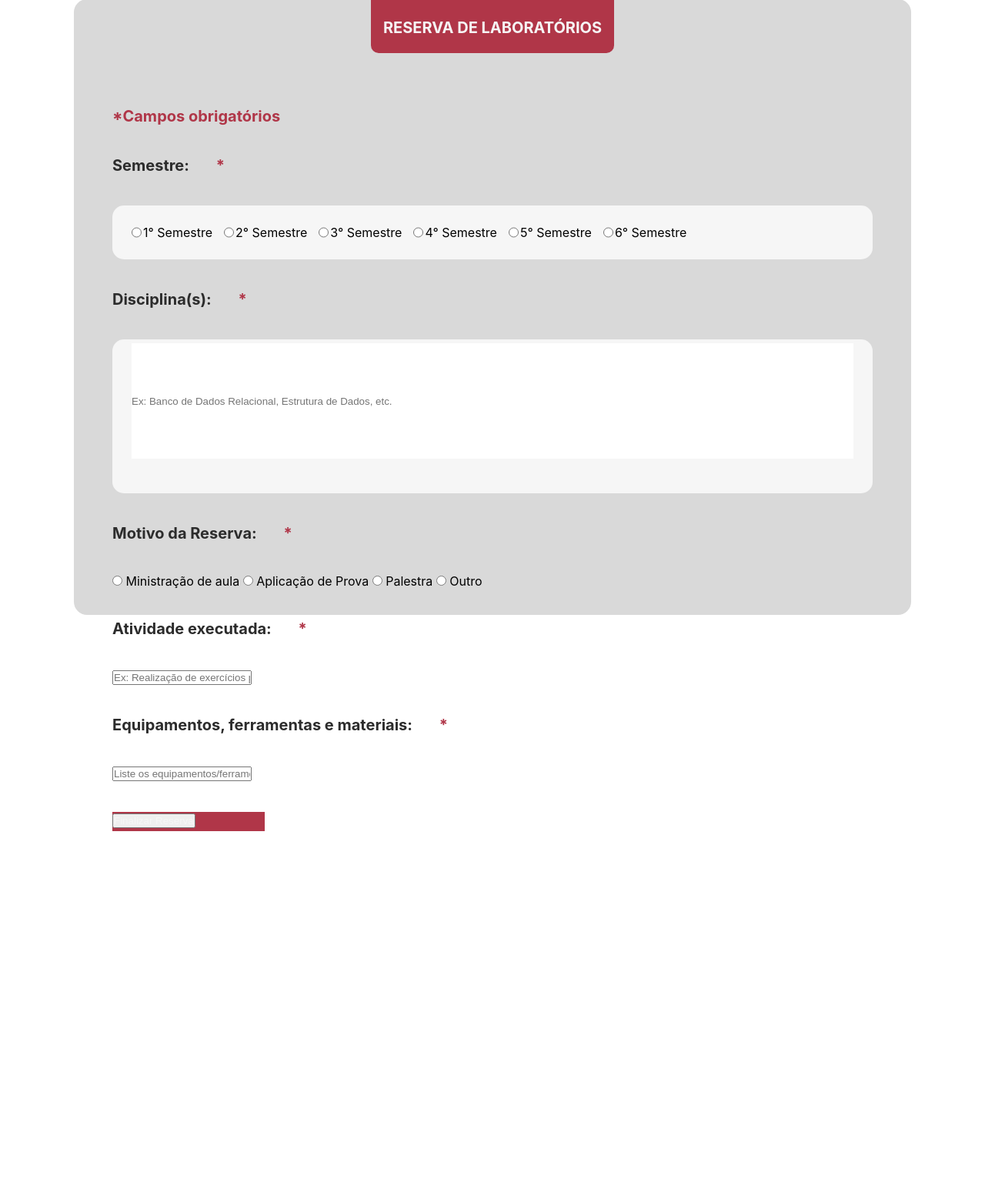
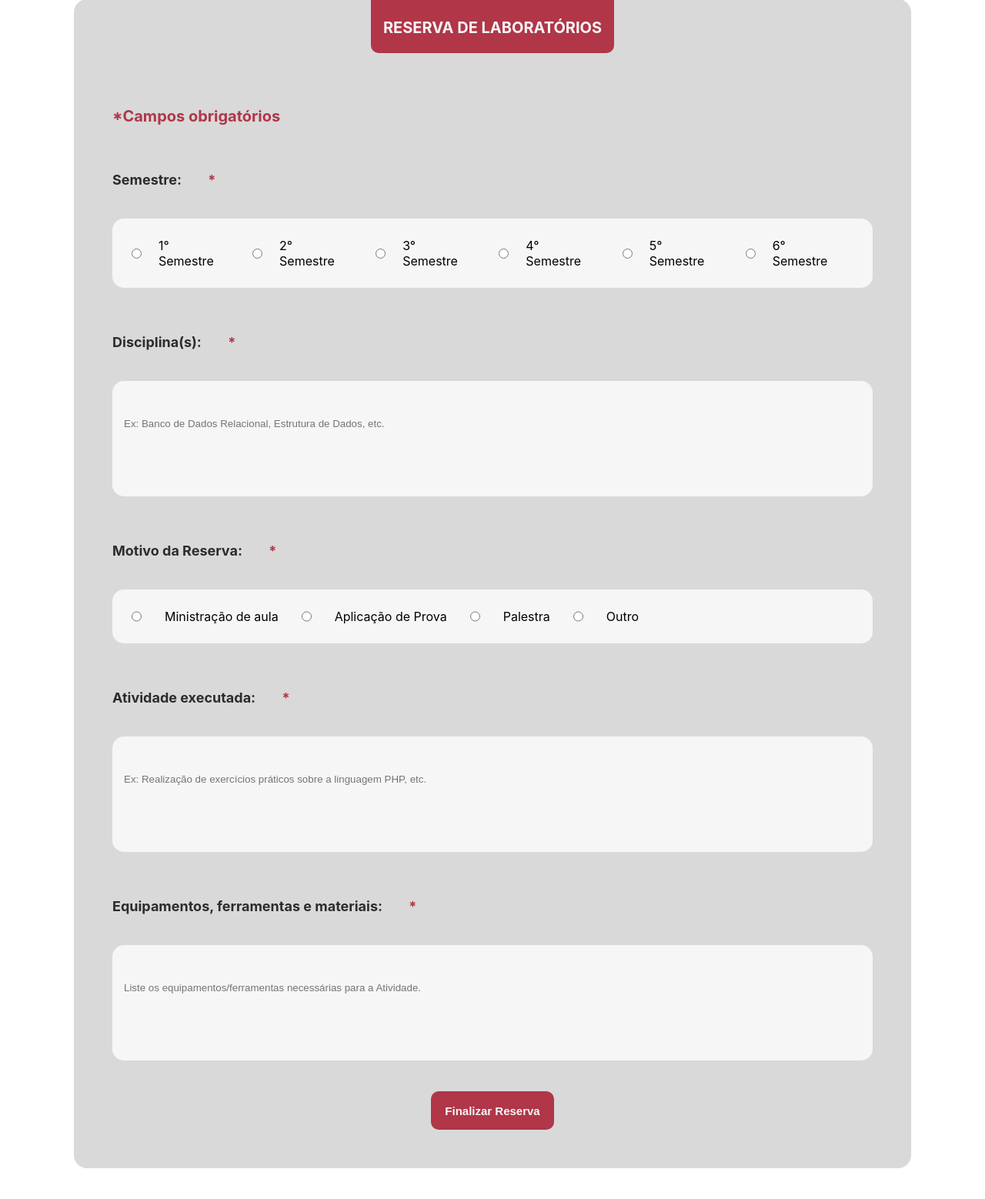
Before and after one commit to DSM2SEM2024/theHive, a PHP site: page / in a window 1280 px wide. Shown: the part 141-1699 px from the top of the page at 77% size. Before the commit the page ends 1221 px from the top, so only its background shows below. Run offline with PHP 8.4, Linux system fonts and the light colour scheme; some libraries are stand-ins or nearby versions.

Commit message:
falta pouquíssimo - Formulário

```diff
--- a/Formulario/index.html
+++ b/Formulario/index.html
@@ -39,12 +39,14 @@
                 <h2>*Campos obrigatórios</h2>
             </section>
 
-            <section class="section-geral" for="semestre">
+
+            <form action="" id="formulario" method="">
+
+                <section class="section-geral">
                     <h2>Semestre: <span>*</span></h2>
                 </section>
-            <form class="radio-form1">
-                <div class="radio-group1">
 
+                <fieldset class="radio-group1">
                     <input class="radio" type="radio" id="optionSemestre1" name="semestre">
                     <label for="optionSemestre1">1° Semestre</label>
 
@@ -62,22 +64,21 @@
 
                     <input class="radio" type="radio" id="optionSemestre6" name="semestre">
                     <label for="optionSemestre6">6° Semestre</label>
-            </form>
-            </div>
+                </fieldset>
 
-            <section class="section-geral" for="disciplina">
+                <section class="section-geral">
                     <h2>Disciplina(s): <span>*</span></h2>
                 </section>
-            <form  class="box-disciplina" >
-                <input id="disciplina" name="Disciplina" placeholder="Ex: Banco de Dados Relacional, Estrutura de Dados, etc.">
-            </form>
 
-            <section class="section-geral" for="motivo">
+                <section  class="box-input-text">
+                    <input type="text" id="Disciplina" name="disciplina" placeholder="Ex: Banco de Dados Relacional, Estrutura de Dados, etc.">
+                </section>
+
+                <section class="section-geral">
                     <h2>Motivo da Reserva: <span>*</span></h2>
                 </section>
-            <form class="radio-form2" name="Motivo" id="motivo">
-               <div class="radio-group2"></div>
 
+                <fieldset class="radio-group2">
                     <input type="radio" id="optionMotivo1">
                     <label for="optionMotivo1">Ministração de aula</label>
 
@@ -89,27 +90,33 @@
 
                     <input type="radio" id="optionMotivo4">
                     <label for="optionMotivo4">Outro</label>
-            </form>
+                </fieldset>
 
-            <section class="section-geral" for="atividade">
+                <section class="section-geral">
                     <h2>Atividade executada: <span>*</span></h2>
                 </section>
-            <form>
+
+                <section class="box-input-text">
                     <input type="text" id="atividade" name="Atividade" placeholder="Ex: Realização de exercícios práticos sobre a linguagem PHP, etc.">
-            </form>
+                </section class="">
 
-            <section class="section-geral" for="equipamentos">
+                <section class="section-geral" >
                     <h2>Equipamentos, ferramentas e materiais: <span>*</span></h2>
                 </section>
-            <form>
-                <input type="text" id="equipamentos" name="Equipamentos" placeholder="Liste os equipamentos/ferramentas necessárias para a Atividade">
-            </form>
 
-            <section id="section-botao">
+                <section class="box-input-text">
+                    <input type="text" id="equipamentos" name="Equipamentos" placeholder="Liste os equipamentos/ferramentas necessárias para a Atividade.">
+                </section>
+
+                <section id="section-button">
                     <button>Finalizar Reserva</button>
                 </section>
+
+            </form>
         </article>
     </main>
+
     <script src="script.js"></script>
+
 </body>
 </html>
--- a/Formulario/style.css
+++ b/Formulario/style.css
@@ -82,7 +82,7 @@ main{
     background-color: #d9d9d9;
     border-radius: 17px;
     max-width: 100%;
-    height: 100vh;
+    height: 100%;
     margin-top: 40px;
     margin-bottom: 40px;
     padding: 50px;
@@ -138,32 +138,58 @@ span{
 }
 
 .section-geral{
-    margin-top: 40px;
+    margin-top: 60px;
     margin-bottom: 40px;
 }
 
 .section-geral h2 {
     color: var(--black-gray-color);
-    font-size: 20px;
+    font-size: 18px;
     font-weight: bold;
 }
 
-.radio-form1{
+form{
+    width: 100%;
+}
+.radio-group1{
     margin-top: 30px;
-
-}
-
-.radio-group1{
     width: 100%;
     display: flex;
+    flex-direction: center;
+    align-items: center;
     background-color: var(--white-color);
     border-radius: 15px;
     padding: 25px;
+    gap: 20px;
+    border: 0;
 }
 
-.box-disciplina{
+.radio-group input{
+    padding: 10px;
+    display: none;
+}
+
+.radio-group label{
+    margin-left: 2px;
+    margin-right: 15px;
+}
+
+.radio-group2{
+    margin-top: 30px;
     width: 100%;
-    height: 200px;
+    height: 100%;
+    display: flex;
+    flex-direction: row;
+    background-color: var(--white-color);
+    border-radius: 15px;
+    padding: 25px;
+    gap: 30px;
+    border: 0;
+}
+
+.box-input-text{
+    width: 100%;
+    height: 150px;
     display: flex;
     flex-direction: row;
     background-color: var(--white-color);
@@ -171,16 +197,17 @@ span{
     padding: 25px;
 }
 
-.box-disciplina input{
-
+.box-input-text input{
+    background-color: var(--white-color);
     margin-top: -20px;
+    margin-left: -10px;
     height: 100%;
     width: 100%;
     border: 0;
+    padding: 0;
 }
 
-.box-disciplina input:focus{
-
+.box-input-text input:focus{
     outline-color: var(--white-color);
     outline-width: 2px;
     outline-style: solid;
@@ -196,17 +223,36 @@ span{
 }
 
 
-#section-botao{
-    background-color: var(--red-color);
-    height: 25px;
+#section-button{
     width: 100%;
     max-width: 20%;
     margin-top: 40px;
+    border-radius: 17px;
+    display: flex;
+    flex-direction: center;
     align-items: center;
+    margin-left: auto;
+    margin-right: auto;
 
 }
 
-button{
-    right: 60px;
+#section-button button{
+    height: 50px;
+    background-color: var(--red-color);
     color: var(--white-color);
+    border-radius: 10px;
+    width: 160px;
+    margin-left: auto;
+    margin-right: auto;
+    border: 0;
+    text-align: center;
+    font-size: 15px;
+    font-weight: bold;
 }
+
+#section-button button:hover{
+    cursor: pointer;
+    background-color: var(--white-color);
+    color: var(--red-color);
+    border: 1px solid var(--red-color);
+}
```
Lines whose indentation alone changed are shown as unchanged.
